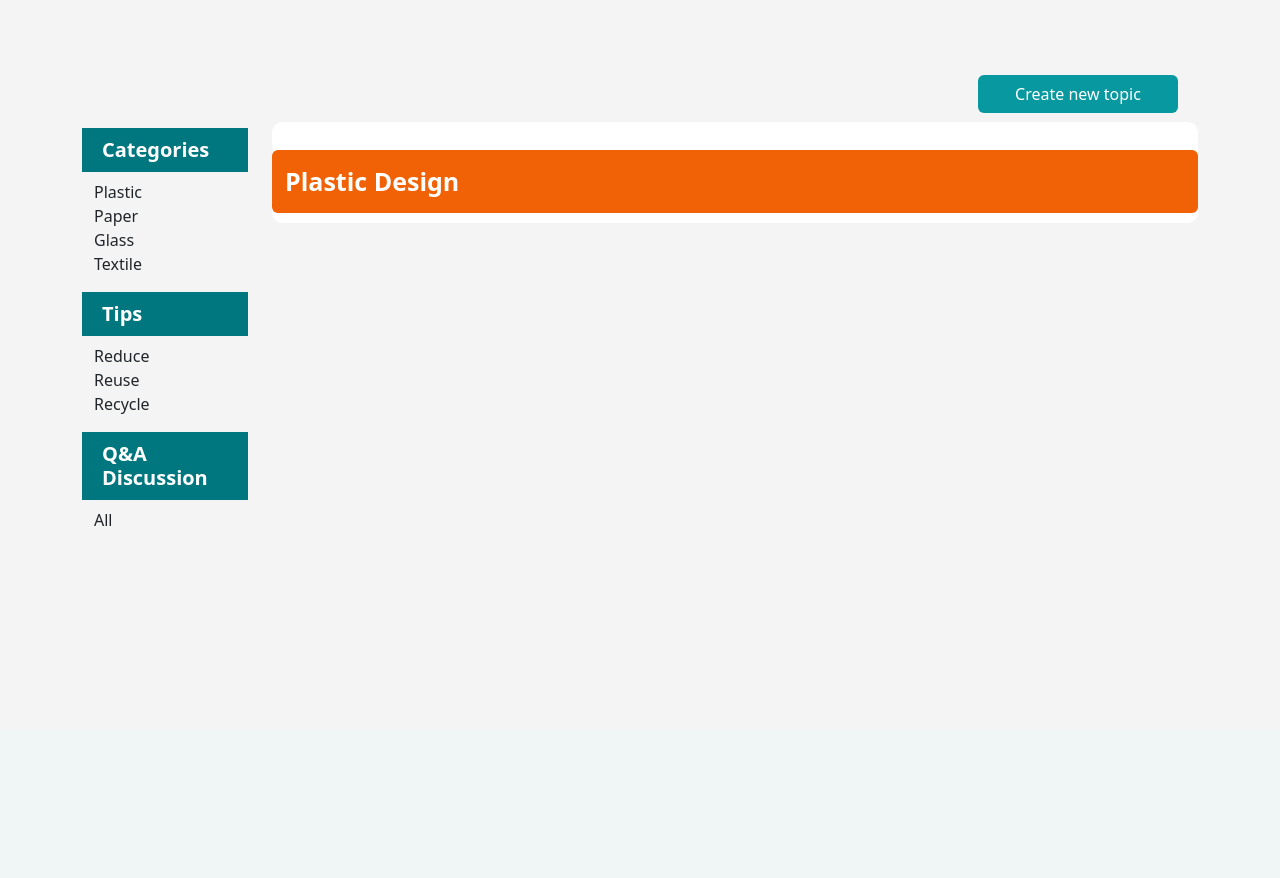
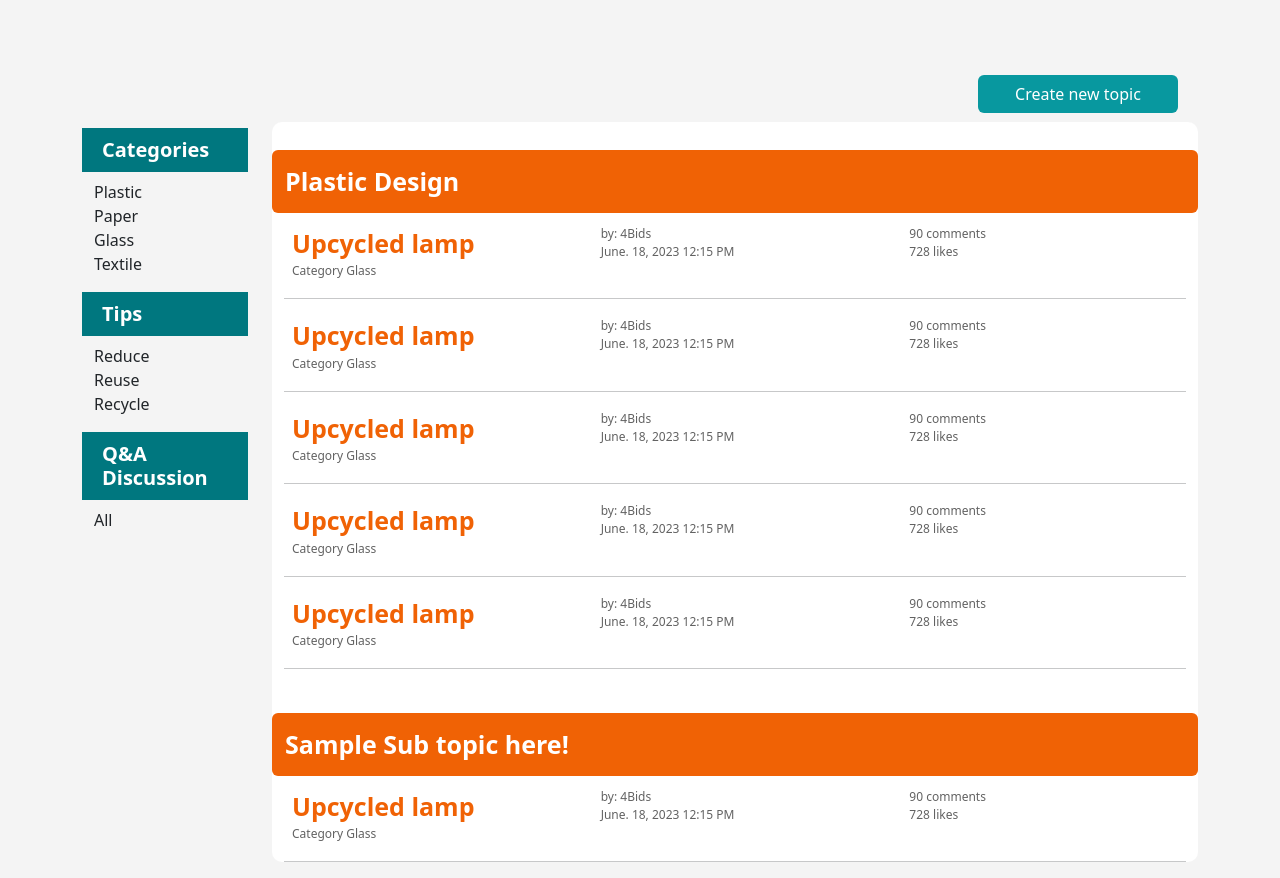
Before and after one commit to Alexis-Roman/CET-5-Final-Project, a PHP site: page /Forum.html in a window 1280 px wide. Shown: the part 70-948 px from the top of the page. Before the commit the page ends 596 px from the top, so only its background shows below. Run offline with PHP 8.4, Linux system fonts and the light colour scheme.

Commit message:
Forum Updated - fixed style

```diff
--- a/Forum.html
+++ b/Forum.html
@@ -113,9 +113,152 @@
                 <div class="row">
                     <button class="btn btn-topic">Plastic Design</button>
                 </div>
+                <!-- SUBTOPIC STARTS HERE -->
+                <div class="row row-of-every-topic">
+                    <div class="container" style="margin-left: 20px;">
+                    <div class="row">
+
+                        <div class="col">
+                            <div class="row title">Upcycled lamp</div>
+                            <div class="row category">Category Glass</div>
+                        </div>
+                        <div class="col">
+                            <div class="row author">by: 4Bids</div>
+                            <div class="row date-time">June. 18, 2023 12:15 PM</div>
+                        </div>
+                        <div class="col">
+                            <div class="row comments">90 comments</div>
+                            <div class="row likes">728 likes</div>
+                        </div>
+                    </div>
+                    </div>
+                </div>
+                <hr>
+                <!-- SUBTOPIC ENDS HERE -->
+
+                <!-- SUBTOPIC STARTS HERE -->
+                <div class="row row-of-every-topic">
+                    <div class="container" style="margin-left: 20px;">
+                    <div class="row">
+
+                        <div class="col">
+                            <div class="row title">Upcycled lamp</div>
+                            <div class="row category">Category Glass</div>
+                        </div>
+                        <div class="col">
+                            <div class="row author">by: 4Bids</div>
+                            <div class="row date-time">June. 18, 2023 12:15 PM</div>
+                        </div>
+                        <div class="col">
+                            <div class="row comments">90 comments</div>
+                            <div class="row likes">728 likes</div>
+                        </div>
+                    </div>
+                    </div>
+                </div>
+                <hr>
+                <!-- SUBTOPIC ENDS HERE -->
+
+                <!-- SUBTOPIC STARTS HERE -->
+                <div class="row row-of-every-topic">
+                    <div class="container" style="margin-left: 20px;">
+                    <div class="row">
+
+                        <div class="col">
+                            <div class="row title">Upcycled lamp</div>
+                            <div class="row category">Category Glass</div>
+                        </div>
+                        <div class="col">
+                            <div class="row author">by: 4Bids</div>
+                            <div class="row date-time">June. 18, 2023 12:15 PM</div>
+                        </div>
+                        <div class="col">
+                            <div class="row comments">90 comments</div>
+                            <div class="row likes">728 likes</div>
+                        </div>
+                    </div>
+                    </div>
+                </div>
+                <hr>
+                <!-- SUBTOPIC ENDS HERE -->
+
+                <!-- SUBTOPIC STARTS HERE -->
+                <div class="row row-of-every-topic">
+                    <div class="container" style="margin-left: 20px;">
+                    <div class="row">
+
+                        <div class="col">
+                            <div class="row title">Upcycled lamp</div>
+                            <div class="row category">Category Glass</div>
+                        </div>
+                        <div class="col">
+                            <div class="row author">by: 4Bids</div>
+                            <div class="row date-time">June. 18, 2023 12:15 PM</div>
+                        </div>
+                        <div class="col">
+                            <div class="row comments">90 comments</div>
+                            <div class="row likes">728 likes</div>
+                        </div>
+                    </div>
+                    </div>
+                </div>
+                <hr>
+                <!-- SUBTOPIC ENDS HERE -->
+
+                <!-- SUBTOPIC STARTS HERE -->
+                <div class="row row-of-every-topic">
+                    <div class="container" style="margin-left: 20px;">
+                    <div class="row">
+
+                        <div class="col">
+                            <div class="row title">Upcycled lamp</div>
+                            <div class="row category">Category Glass</div>
+                        </div>
+                        <div class="col">
+                            <div class="row author">by: 4Bids</div>
+                            <div class="row date-time">June. 18, 2023 12:15 PM</div>
+                        </div>
+                        <div class="col">
+                            <div class="row comments">90 comments</div>
+                            <div class="row likes">728 likes</div>
+                        </div>
+                    </div>
+                    </div>
+                </div>
+                <hr>
+                <!-- SUBTOPIC ENDS HERE -->
+
+
+                <!-- SAMPLE 2nd SUBTOPIC -->
+                <div class="row">
+                    <button class="btn btn-topic">Sample Sub topic here!</button>
+                </div>
+                <!-- SUBTOPIC STARTS HERE -->
+                <div class="row row-of-every-topic">
+                    <div class="container" style="margin-left: 20px;">
+                    <div class="row">
+
+                        <div class="col">
+                            <div class="row title">Upcycled lamp</div>
+                            <div class="row category">Category Glass</div>
+                        </div>
+                        <div class="col">
+                            <div class="row author">by: 4Bids</div>
+                            <div class="row date-time">June. 18, 2023 12:15 PM</div>
+                        </div>
+                        <div class="col">
+                            <div class="row comments">90 comments</div>
+                            <div class="row likes">728 likes</div>
+                        </div>
+                    </div>
+                    </div>
+                </div>
+                <hr>
+                <!-- SUBTOPIC ENDS HERE -->
+
             </div>
         </div>
-      </div>
+    </div>
 </div>
 
 
--- a/forum.css
+++ b/forum.css
@@ -1,4 +1,5 @@
 button.btn.btn-createnewtopic{
+    font-weight: 500;
     width: 200px;
     color: #fff;
     background-color: #08989F;
@@ -48,3 +49,19 @@ ul{
     font-size: 16px;
     font-weight: 500;
 }
+
+.row.category, .row.author, .row.date-time, .row.comments, .row.likes{
+    color: #626262;
+    font-size: 12px;
+    font-weight: 500;
+}
+
+.row.title{
+    color: #F06205;
+    font-size: 25px;
+    font-weight: bold;
+}
+
+.row.row-of-every-topic{
+    padding-block: 2px;
+}
```
